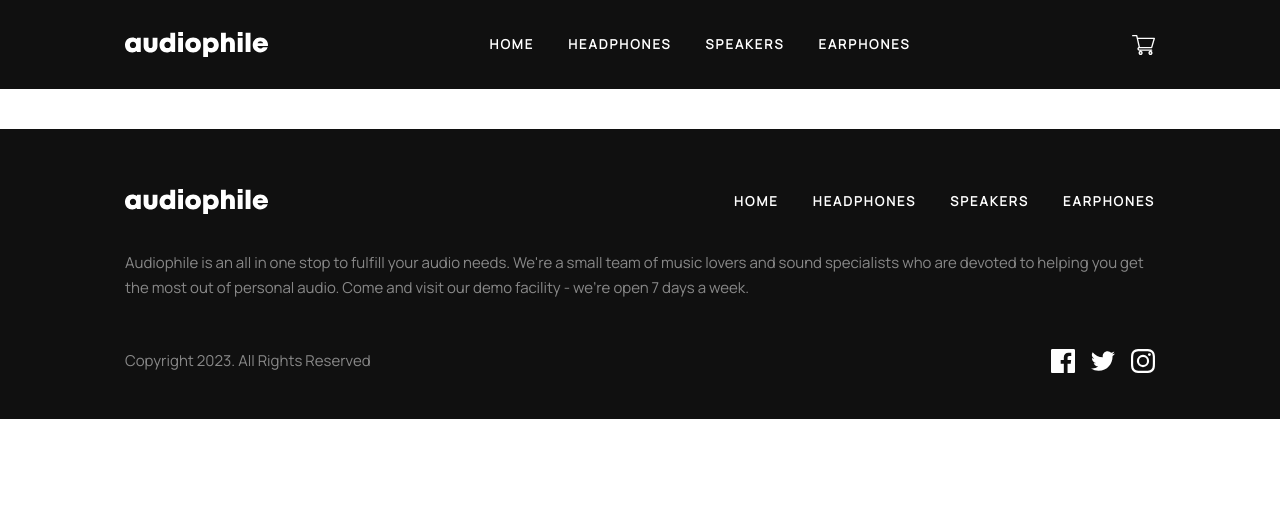
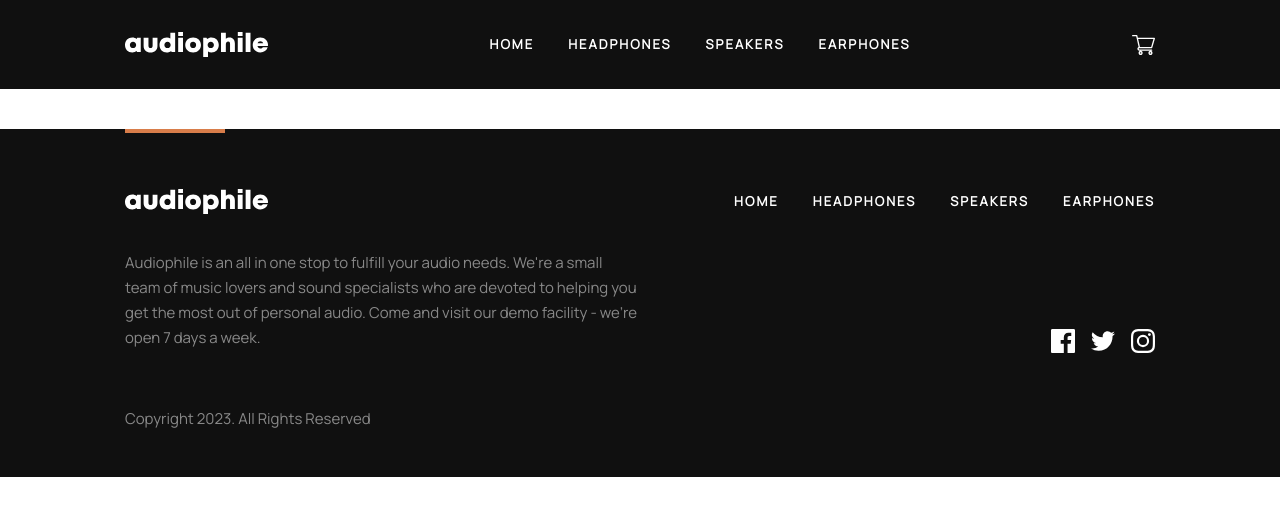
Before and after one commit to MichalTrubini/Vue_Audophile-ecommerce2, a Vue app: page / in a window 1280 px wide. Shown: the top 516 px of the page. Built offline with nearby package versions, Linux system fonts and the light colour scheme.

Commit message:
footer done

```diff
--- a/src/components/footer/TheFooter.vue
+++ b/src/components/footer/TheFooter.vue
@@ -1,6 +1,6 @@
 <template>
   <div
-    class="bg-blackish px-6 pt-[52px] pb-[38px] text-center max-w-[1110px] mx-auto md:px-10 md:pt-[60px] md:pb-[46px]"
+    class="bg-blackish px-6 pt-[52px] pb-[38px] text-center max-w-[1110px] mx-auto md:px-10 md:pt-[60px] md:pb-[46px] dt:pt-[75px] relative customLine"
   >
     <div class="mdd:flex justify-between items-center mdd:mb-9">
       <div class="mb-[50px] mdd:mb-0">
@@ -10,12 +10,14 @@
         <Navigation />
       </div>
     </div>
-    <p class="text-white opacity-50 mb-[48px] md:text-left">{{ text }}</p>
-    <div class="md:flex justify-between items-center">
-      <div class="mb-12 md:mb-0">
+    <div class="gridFooter grid">
+      <p class="gridText text-white opacity-50 mb-[48px] md:text-left md:mb-[80px] mdd:mb-[56px]">
+        {{ text }}
+      </p>
+      <div class="gridCopyright mb-12 md:mb-0 md:text-left">
         <TheCopyright />
       </div>
-      <div>
+      <div class="gridSocial mdd:flex mdd:justify-end">
         <TheSocialBlock />
       </div>
     </div>
@@ -39,3 +41,65 @@ export default {
   components: { Navigation, TheCopyright, TheSocialBlock },
 };
 </script>
+
+<style scoped>
+
+.customLine::before {
+    content: "";
+    position: absolute;
+    top: 0;
+    left: 50%;
+    transform: translateX(-50%);
+    width: 100px;
+    height: 4px;
+    background-color: #D87D4A;
+}
+
+@media screen and (min-width: 768px) {
+
+    .customLine::before {
+        left: 2.5rem;
+        transform: none
+    }
+    ;
+  .gridFooter {
+    grid-template-columns: 1fr;
+    grid-template-areas:
+      "text text"
+      "copy social";
+  }
+
+  .gridText {
+    grid-area: text;
+  }
+
+  .gridSocial {
+    grid-area: social;
+  }
+
+  .gridCopy {
+    grid-area: copy;
+  }
+}
+
+@media screen and (min-width: 821px) {
+  .gridFooter {
+    grid-template-columns: 1fr 1fr;
+    grid-template-areas:
+      "text social"
+      "copy social";
+  }
+
+  .gridText {
+    grid-area: text;
+  }
+
+  .gridSocial {
+    grid-area: social;
+  }
+
+  .gridCopy {
+    grid-area: copy;
+  }
+}
+</style>
```
